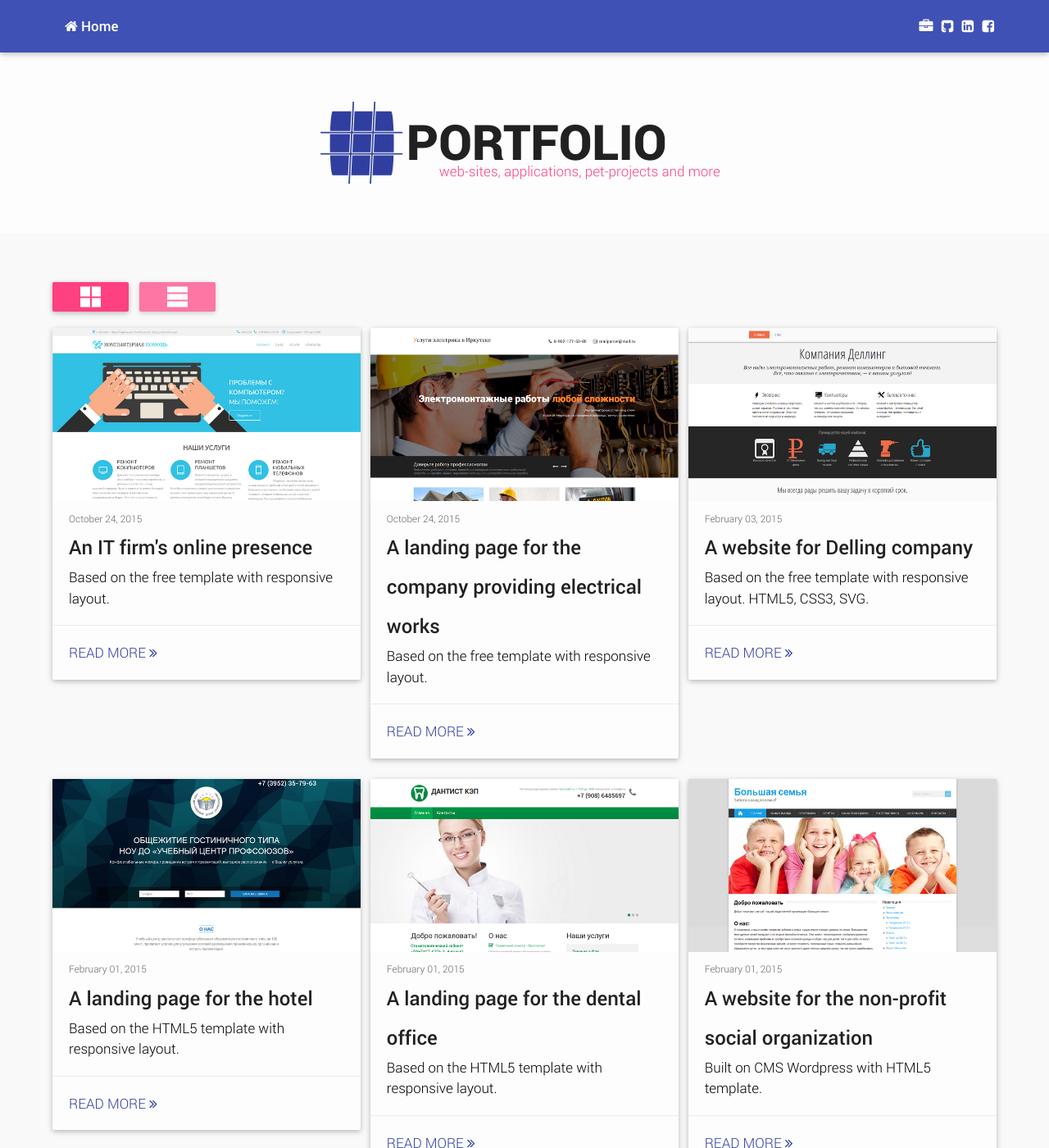
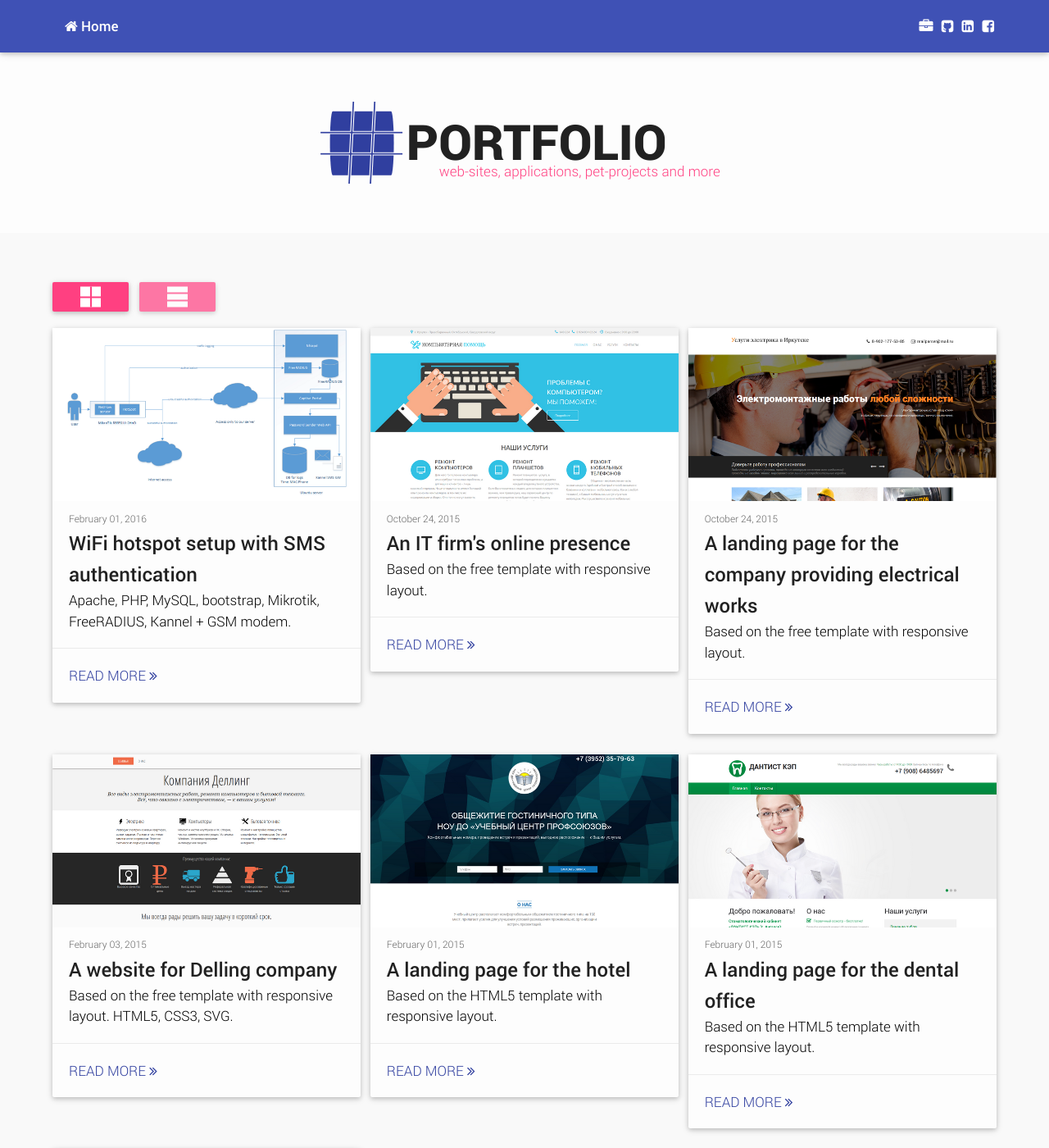
Before and after one commit to magicxor/portfolio, a Jekyll site: the page built from index.html, in a window 1280 px wide and 1400 px high. Shown: the whole window at 82% size. Built offline with Jekyll 4.4.1, drawn with Linux system fonts in a browser that asks for light colours; the list of posts is cut into pages by our own code.

Commit message:
add new post; improve svg support.

```diff
--- a/_includes/article_index.html
+++ b/_includes/article_index.html
@@ -27,10 +27,13 @@
                 <a href="{{ post.url | prepend: site.baseurl | replace: '//', '/'}}" class="noline">
                     {% if post.featimg contains '.png'%}
                     {% assign thumb = post.featimg | replace: '.png', '' %}
-                    <img src="{{ site.media_folder | prepend: site.baseurl | replace: '//', '/'}}/crops/750x421/{{ thumb | append: '-750x421.png' }}" alt="{{ thumb }}">
+                        <img src="{{ site.media_folder | prepend: site.baseurl | replace: '//', '/'}}/crops/750x421/{{ thumb | append: '-750x421.png' }}" alt="{{ thumb }}">
                     {% elsif post.featimg contains '.jpg'%}
                     {% assign thumb = post.featimg | replace: '.jpg', '' %}
                         <img src="{{ site.media_folder | prepend: site.baseurl | replace: '//', '/'}}/crops/750x421/{{ thumb | append: '-750x421.jpg' }}" alt="{{ thumb }}">
+                    {% elsif post.featimg contains '.svg'%}
+                    {% assign thumb = post.featimg %}
+                        <img src="{{ site.media_folder | prepend: site.baseurl | replace: '//', '/'}}/{{ thumb }}" alt="{{ thumb }}">
                     {% endif %}
                 </a>
             {% endif %}
@@ -40,10 +43,13 @@
                 <a href="{{ post.url | prepend: site.baseurl | replace: '//', '/'}}" class="noline">
                     {% if post.featimg contains '.png'%}
                     {% assign thumb = post.featimg | replace: '.png', '' %}
-                    <img src="{{ site.media_folder | prepend: site.baseurl | replace: '//', '/'}}/crops/750x421/{{ thumb | append: '-750x421.png' }}" alt="{{ thumb }}">
+                        <img src="{{ site.media_folder | prepend: site.baseurl | replace: '//', '/'}}/crops/750x421/{{ thumb | append: '-750x421.png' }}" alt="{{ thumb }}">
                     {% elsif post.featimg contains '.jpg'%}
                     {% assign thumb = post.featimg | replace: '.jpg', '' %}
                         <img src="{{ site.media_folder | prepend: site.baseurl | replace: '//', '/'}}/crops/750x421/{{ thumb | append: '-750x421.jpg' }}" alt="{{ thumb }}">
+                    {% elsif post.featimg contains '.svg'%}
+                    {% assign thumb = post.featimg %}
+                        <img src="{{ site.media_folder | prepend: site.baseurl | replace: '//', '/'}}/{{ thumb }}" alt="{{ thumb }}">
                     {% endif %}
                 </a>
         {% endif %}
--- a/_includes/gallery_lightbox.html
+++ b/_includes/gallery_lightbox.html
@@ -9,6 +9,9 @@
                 {% elsif image.filename contains '.jpg'%}
                     {% assign thumb = image.filename | replace: '.jpg', '' %}
                     <img src="{{ site.media_folder | prepend: site.baseurl | replace: '//', '/'}}/crops/450x450/{{ thumb | append: '-450x450.jpg' }}" alt="{{ image.alttext }}">
+                {% elsif image.filename contains '.svg'%}
+                    {% assign thumb = image.filename %}
+                    <img src="{{ site.media_folder | prepend: site.baseurl | replace: '//', '/'}}/{{ thumb }}" alt="{{ image.alttext }}">
                 {% endif %}
             </a>
         {% endfor %}
--- /dev/null
+++ b/_posts/2016-02-01-sms-wifi-auth.md
@@ -0,0 +1,25 @@
+---
+author: burakov
+layout: post-no-image
+type: gallery
+featimg: sms-wifi-auth-scheme-p.png
+title: WiFi hotspot setup with SMS authentication
+tags: []
+category: []
+gallery:
+    - images:
+      - filename: sms-wifi-auth-scheme-p.png
+        alttext: Solution concept diagram | Схема работы системы
+      - filename: sms-wifi-auth-android.png
+        alttext: Main page on Android | Главная страница на Android
+      - filename: sms-wifi-auth-pc.png
+        alttext: Login page on PC | Страница входа на ПК
+---
+
+Apache, PHP, MySQL, bootstrap, Mikrotik, FreeRADIUS, Kannel + GSM modem.
+<!--more-->
+(I have fully implemented the design, configuration and setup of the entire system.)
+
+WiFi точка доступа с авторизацией через SMS.
+
+{% include gallery_lightbox.html %}
--- a/sass/partials/layout/_index.scss
+++ b/sass/partials/layout/_index.scss
@@ -21,7 +21,7 @@
 
         h1{
             color: $primary-text !important;
-            line-height: 48px;
+            line-height: 38px;
             font-size: 24px;
             margin: 0;
             transition: .3s all ease;
```
Also changed, not shown: gruntfile.js (+11 -0 lines), css/main.css, img/galleries/sms-wifi-auth/sms-wifi-auth-android.png (added), img/galleries/sms-wifi-auth/sms-wifi-auth-pc.png (added), img/galleries/sms-wifi-auth/sms-wifi-auth-scheme-p.png (added), img/galleries/sms-wifi-auth/sms-wifi-auth-scheme.svg (added), media/compressed/crops/450x450/sms-wifi-auth-android-450x450.png (added), media/compressed/crops/450x450/sms-wifi-auth-pc-450x450.png (added), media/compressed/crops/450x450/sms-wifi-auth-scheme-p-450x450.png (added), media/compressed/crops/750x421/sms-wifi-auth-android-750x421.png (added), media/compressed/crops/750x421/sms-wifi-auth-pc-750x421.png (added), media/compressed/crops/750x421/sms-wifi-auth-scheme-p-750x421.png (added), media/compressed/sms-wifi-auth-android.png (added), media/compressed/sms-wifi-auth-pc.png (added), 2 more files.
